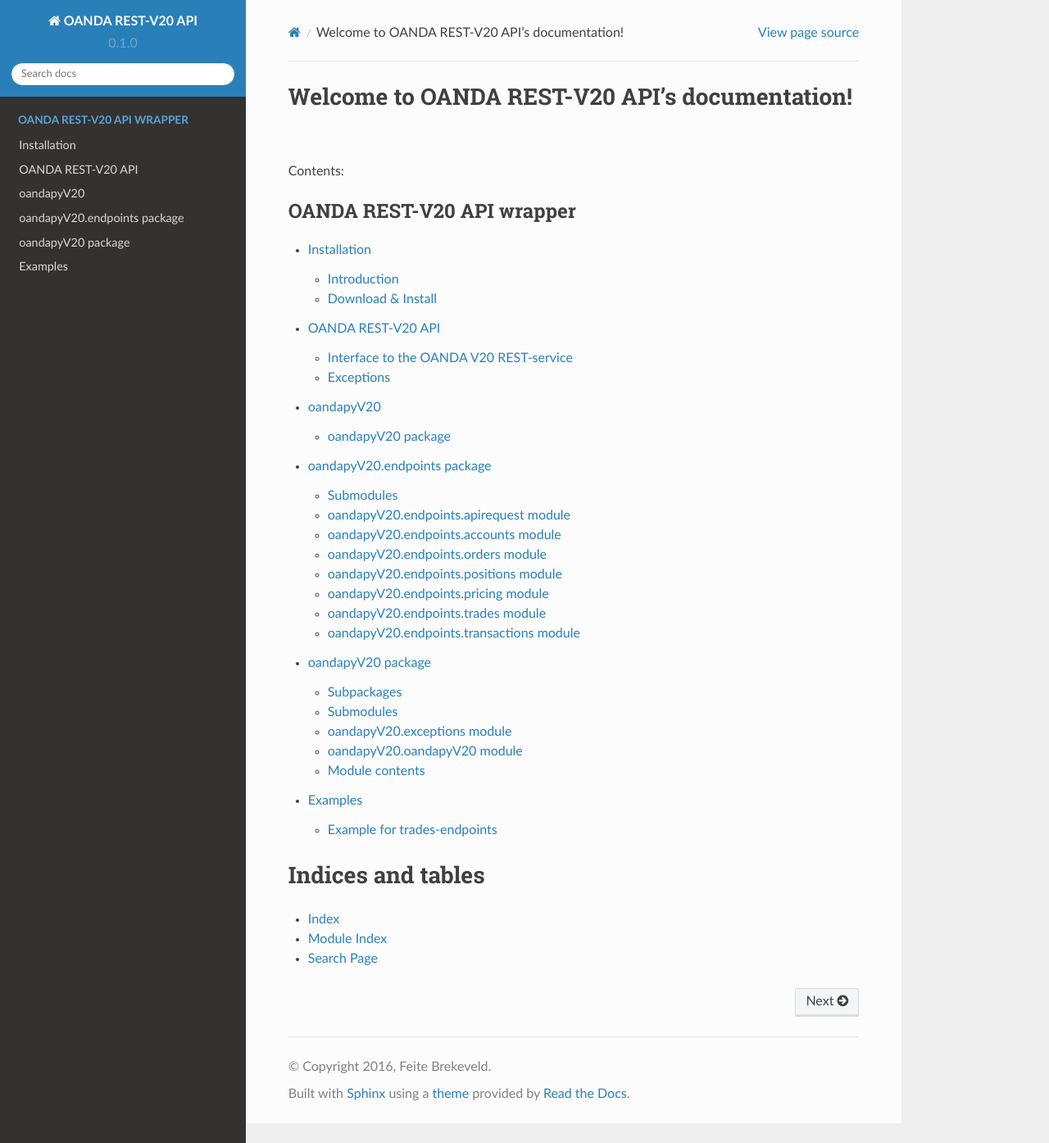
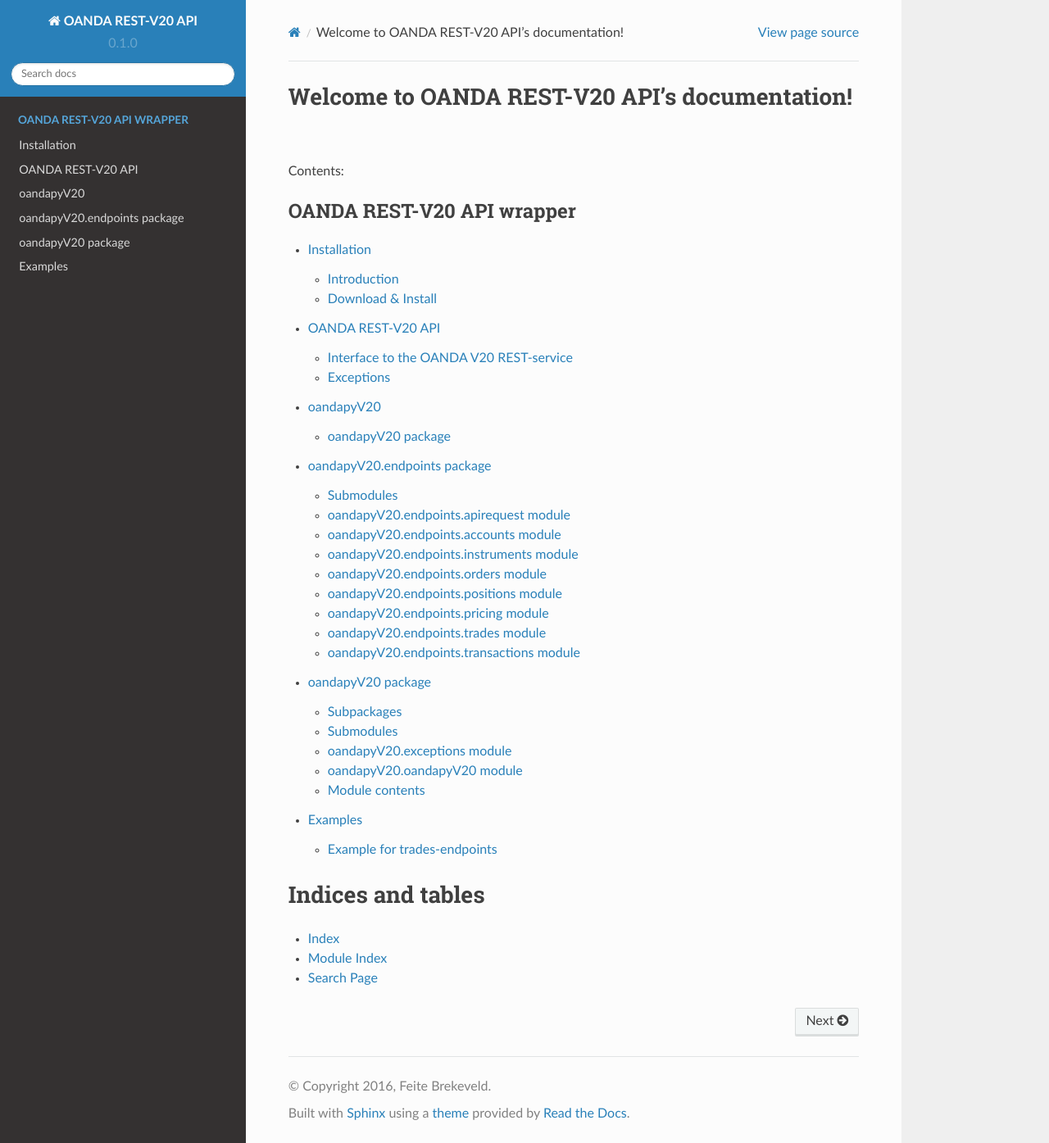
Before and after one commit to hootnot/oanda-api-v20, a Sphinx documentation site: the page built from docs/index.rst, in a window 1280 px wide and 1395 px high. Shown: the whole window at 82% size. Built offline with Sphinx 7.4.7 and the Read the Docs theme 2.0.0, drawn with Linux system fonts in a browser that asks for light colours.

Commit message:
Instruments endpoint added

```diff
--- a/docs/oandapyV20.endpoints.rst
+++ b/docs/oandapyV20.endpoints.rst
@@ -17,6 +17,16 @@
 ------------------------------------
 
 .. automodule:: oandapyV20.endpoints.accounts
+    :members:
+    :undoc-members:
+    :show-inheritance:
+    :special-members: __init__
+
+
+oandapyV20.endpoints.instruments module
+---------------------------------------
+
+.. automodule:: oandapyV20.endpoints.instruments
     :members:
     :undoc-members:
     :show-inheritance:
```
